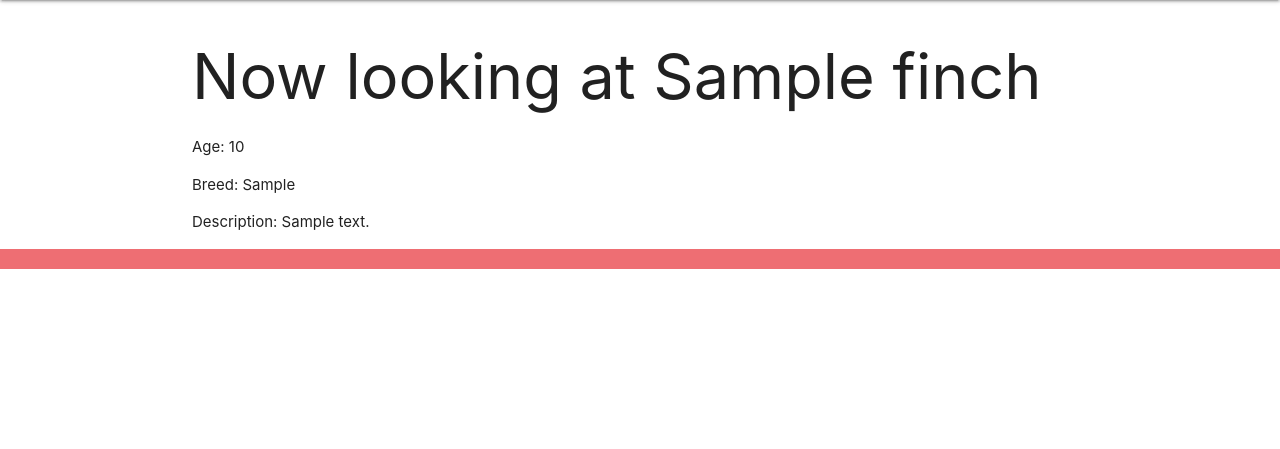
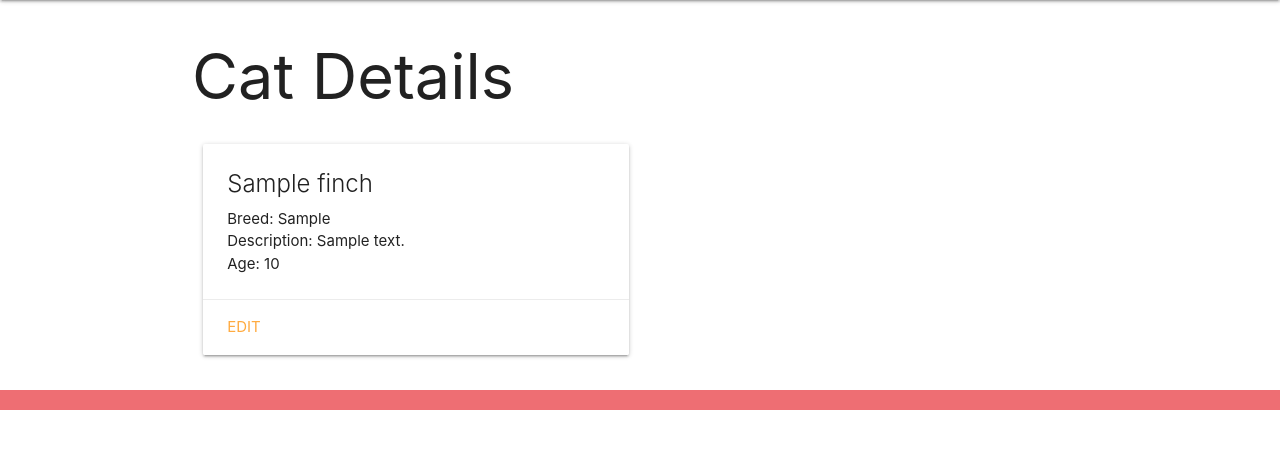
Before and after one commit to nexticodes/finch-collector, a Django app: page /finches/1 in a window 1280 px wide. Shown: the part 64-513 px from the top of the page. Run offline with Django 4.2, Linux system fonts and the light colour scheme; tables that the repository leaves empty hold one stand-in row (values such as "Sample post").

Commit message:
Add update function.

```diff
--- a/main_app/templates/finches/details.html
+++ b/main_app/templates/finches/details.html
@@ -1,8 +1,26 @@
 {% extends 'base.html' %}
 {% block content %}
-<h1>Now looking at {{finch.name}}</h1>
-<p> Age: {{finch.age}} </p>
-<p> Breed: {{finch.breed}} </p>
-<p> Description: {{finch.description}} </p>
+<h1>Cat Details</h1>
+
+<div class="row">
+  <div class="col s6">
+    <div class="card">
+      <div class="card-content">
+        <span class="card-title">{{ finch.name }}</span>
+        <p>Breed: {{ finch.breed }}</p>
+        <p>Description: {{ finch.description }}</p>
+        {% if finch.age > 0 %}
+          <p>Age: {{ finch.age }}</p>
+        {% else %}
+          <p>Age: Little Finchy Birdy</p>
+        {% endif %}
+      </div>
+      <div class="card-action">
+        <a href="{% url 'finches_update' finch.id %}">Edit</a>
+      </div>
+    </div>
+  </div>
+</div>
+
 
 {% endblock %}
--- a/main_app/urls.py
+++ b/main_app/urls.py
@@ -6,5 +6,6 @@ urlpatterns = [
     path('about/', views.about, name='about'),
     path('finches/', views.finches_index, name='finches'),
     path('finches/create/', views.FinchCreate.as_view(), name='finch_create'),
+    path('finches/<int:pk>/update/', views.FinchUpdate.as_view(), name='finches_update'),
     path('finches/<int:finch_id>', views.finches_details, name='finch_detail')
 ]
--- a/main_app/views.py
+++ b/main_app/views.py
@@ -22,3 +22,7 @@ def finches_details(request, finch_id):
 class FinchCreate(CreateView):
     model = Finch
     fields = '__all__'
+
+class FinchUpdate(UpdateView):
+    model = Finch
+    fields = ['breed', 'description', 'age']
```
